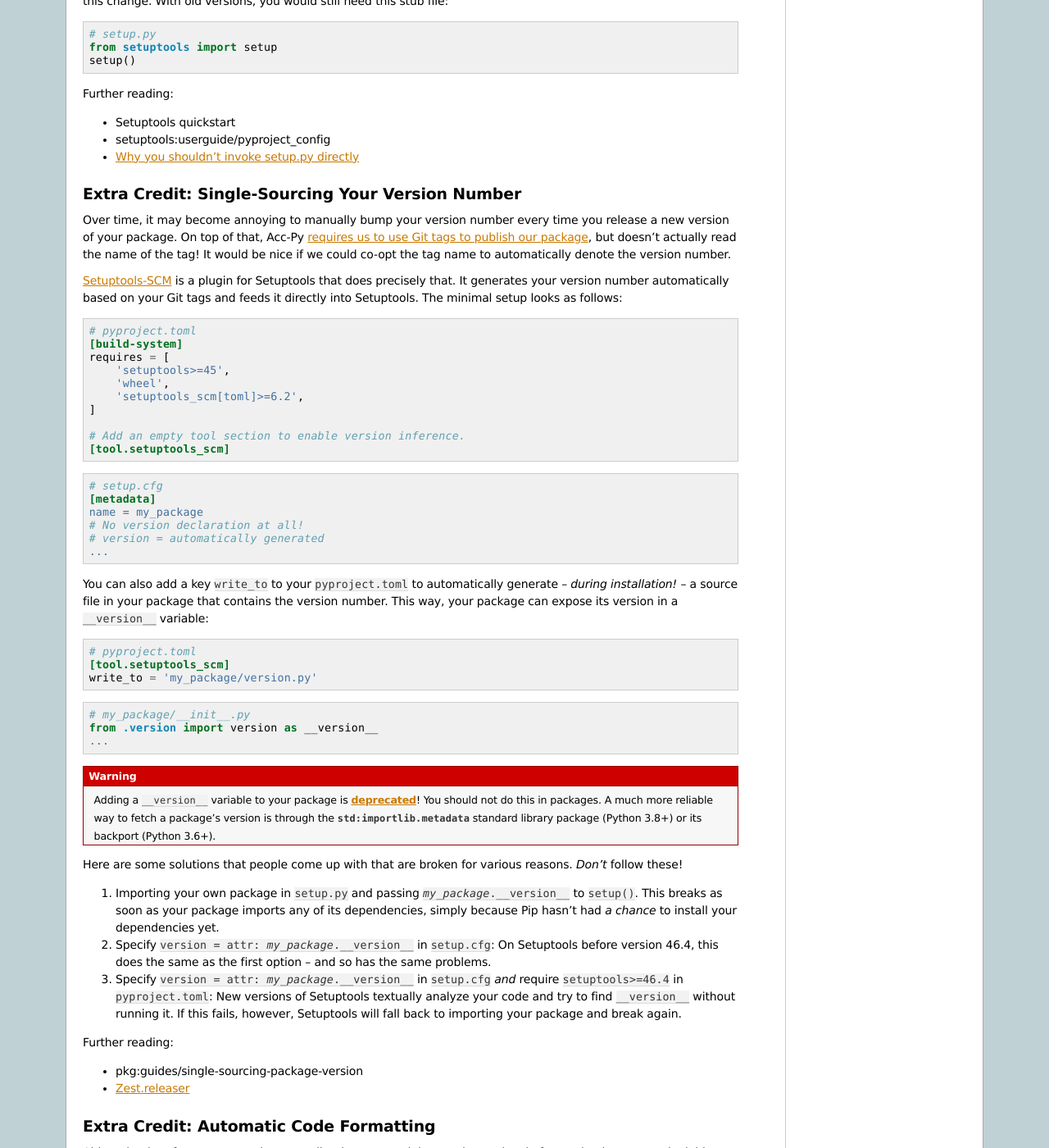
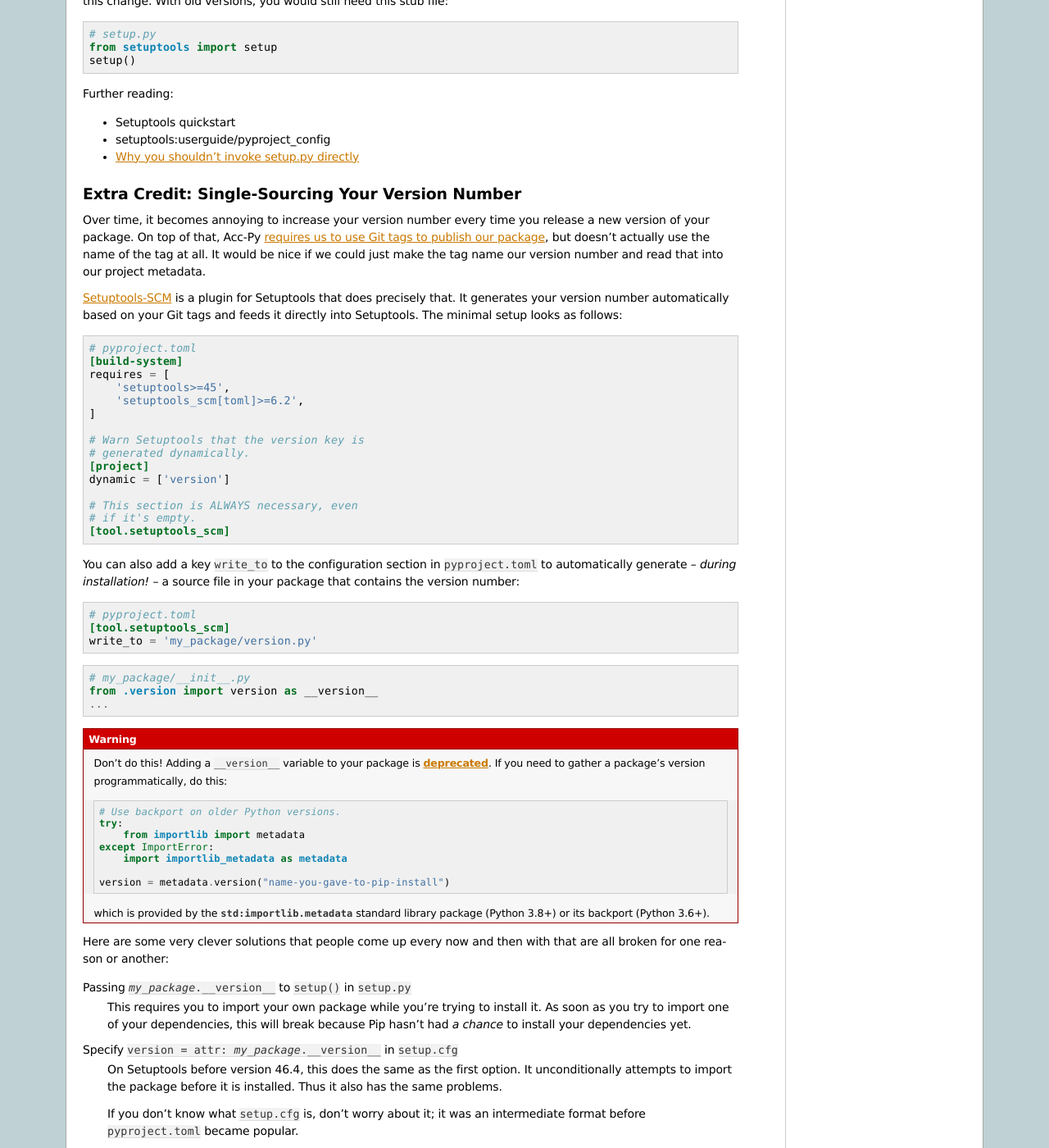
Before and after one commit to geoff-project/coi, a Sphinx documentation site: the page built from docs/tutorials/packaging.rst, in a window 1280 px wide and 1400 px high, scrolled down 11876 px. Shown: the whole window at 82% size. Built offline with Sphinx 7.4.7, drawn with Linux system fonts in a browser that asks for light colours; the version number could not be read and is left out; some of the changed text lies outside the part shown.

Commit message:
Update setuptools-scm tutorial.

```diff
--- a/docs/tutorials/packaging.rst
+++ b/docs/tutorials/packaging.rst
@@ -928,11 +928,12 @@ __ https://blog.ganssle.io/articles/2021/10/setup-py-deprecated.html
 Extra Credit: Single-Sourcing Your Version Number
 -------------------------------------------------
 
-Over time, it may become annoying to manually bump your version number every
-time you release a new version of your package. On top of that, Acc-Py
-:ref:`requires us to use Git tags to publish our package <Releasing a Package
-via CI>`, but doesn't actually read the name of the tag! It would be nice if we
-could co-opt the tag name to automatically denote the version number.
+Over time, it becomes annoying to increase your version number every time you
+release a new version of your package. On top of that, Acc-Py :ref:`requires us
+to use Git tags to publish our package <Releasing a Package via CI>`, but
+doesn't actually use the name of the tag at all. It would be nice if we could
+just make the tag name our version number and read that into our project
+metadata.
 
 `Setuptools-SCM`_ is a plugin for Setuptools that does precisely that. It
 generates your version number automatically based on your Git tags and feeds it
@@ -946,26 +947,21 @@ directly into Setuptools. The minimal setup looks as follows:
     [build-system]
     requires = [
         'setuptools>=45',
-        'wheel',
         'setuptools_scm[toml]>=6.2',
     ]
 
-    # Add an empty tool section to enable version inference.
+    # Warn Setuptools that the version key is
+    # generated dynamically.
+    [project]
+    dynamic = ['version']
+
+    # This section is ALWAYS necessary, even
+    # if it's empty.
     [tool.setuptools_scm]
 
-.. code-block:: cfg
-
-    # setup.cfg
-    [metadata]
-    name = my_package
-    # No version declaration at all!
-    # version = automatically generated
-    ...
-
-You can also add a key ``write_to`` to your :file:`pyproject.toml` to
-automatically generate – *during installation!* – a source file in your package
-that contains the version number. This way, your package can expose its version
-in a ``__version__`` variable:
+You can also add a key ``write_to`` to the configuration section in
+:file:`pyproject.toml` to automatically generate – *during installation!* – a
+source file in your package that contains the version number:
 
 .. code-block:: toml
 
@@ -980,32 +976,52 @@ in a ``__version__`` variable:
     ...
 
 .. warning::
-   Adding a ``__version__`` variable to your package is :pep:`deprecated
-   <396#pep-rejection>`! You should not do this in packages. A much more
-   reliable way to fetch a package's version is through the
-   :mod:`std:importlib.metadata` standard library package (Python 3.8+) or its
-   :doc:`backport <importlib_metadata:index>` (Python 3.6+).
+    Don't do this! Adding a ``__version__`` variable to your package is
+    :pep:`deprecated <396#pep-rejection>`. If you need to gather a package's
+    version programmatically, do this:
 
-Here are some solutions that people come up with that are broken for various
-reasons. *Don't* follow these!
+    .. code-block:: python
 
-1. Importing your own package in :file:`setup.py` and passing
-   :samp:`{my_package}.__version__` to ``setup()``. This breaks as
-   soon as your package imports any of its dependencies, simply because
-   Pip hasn't had *a chance* to install your dependencies yet.
-2. Specify :samp:`version = attr: {my_package}.__version__` in
-   :file:`setup.cfg`: On Setuptools before version 46.4, this does the same as
-   the first option – and so has the same problems.
-3. Specify :samp:`version = attr: {my_package}.__version__` in
-   :file:`setup.cfg` *and* require ``setuptools>=46.4`` in
-   :file:`pyproject.toml`: New versions of Setuptools textually analyze your
-   code and try to find ``__version__`` without running it. If this fails,
-   however, Setuptools will fall back to importing your package and break
-   again.
+        # Use backport on older Python versions.
+        try:
+            from importlib import metadata
+        except ImportError:
+            import importlib_metadata as metadata
+
+        version = metadata.version("name-you-gave-to-pip-install")
+
+    which is provided by the :mod:`std:importlib.metadata` standard library
+    package (Python 3.8+) or its :doc:`backport <importlib_metadata:index>`
+    (Python 3.6+).
+
+Here are some very clever solutions that people come up every now and then with
+that are all broken for one reason or another:
+
+Passing :samp:`{my_package}.__version__` to ``setup()`` in :file:`setup.py`
+    This requires you to import your own package while you're trying to install
+    it. As soon as you try to import one of your dependencies, this will break
+    because Pip hasn't had *a chance* to install your dependencies yet.
+
+Specify :samp:`version = attr: {my_package}.__version__` in :file:`setup.cfg`
+    On Setuptools before version 46.4, this does the same as the first option.
+    It unconditionally attempts to import the package before it is installed.
+    Thus it also has the same problems.
+
+    If you don't know what :file:`setup.cfg` is, don't worry about it; it was
+    an intermediate format before :file:`pyproject.toml` became popular.
+
+As above, *but* require ``setuptools>=46.4`` in :file:`pyproject.toml`:
+    New versions of Setuptools textually analyze your code and try to find
+    ``__version__`` without executing any of your code. If this fails, however,
+    it still falls back to importing your package and break again.
+
+Specify :samp:`attr = '{my_package}.__version__'` in :file:`pyproject.toml`
+    This is in fact exactly identical to the previous approach.
 
 Further reading:
 
-- :doc:`pkg:guides/single-sourcing-package-version`
+- :doc:`pkg:guides/single-sourcing-package-version` in the Setuptools user
+  guide
 - `Zest.releaser <https://zestreleaser.readthedocs.io/en/latest/>`_
 
 Extra Credit: Automatic Code Formatting
```
